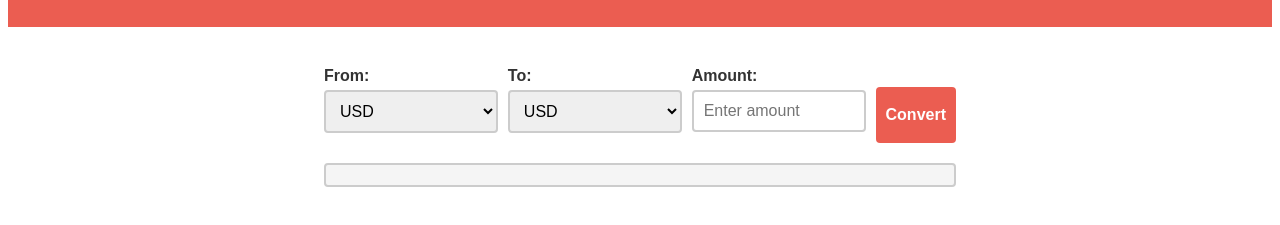
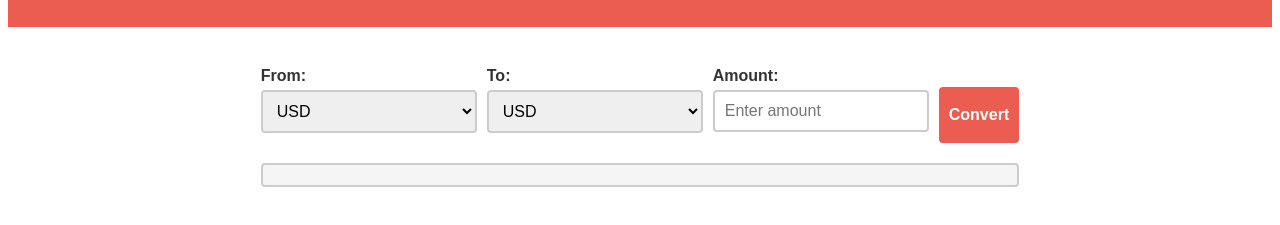
Before and after one commit to asonyue/Currency_Converter, a plain HTML site: page index.html in a window 1280 px wide. Shown: the part 141-366 px from the top of the page. Drawn offline with nearby package versions, Linux system fonts and the light colour scheme.

Commit message:
Update style.css

```diff
--- a/style.css
+++ b/style.css
@@ -5,7 +5,7 @@ body {
 }
 
 .container {
-	max-width: 50%;
+	max-width: 60%;
 	margin: 0 auto;
 	padding: 20px;
 }
```
